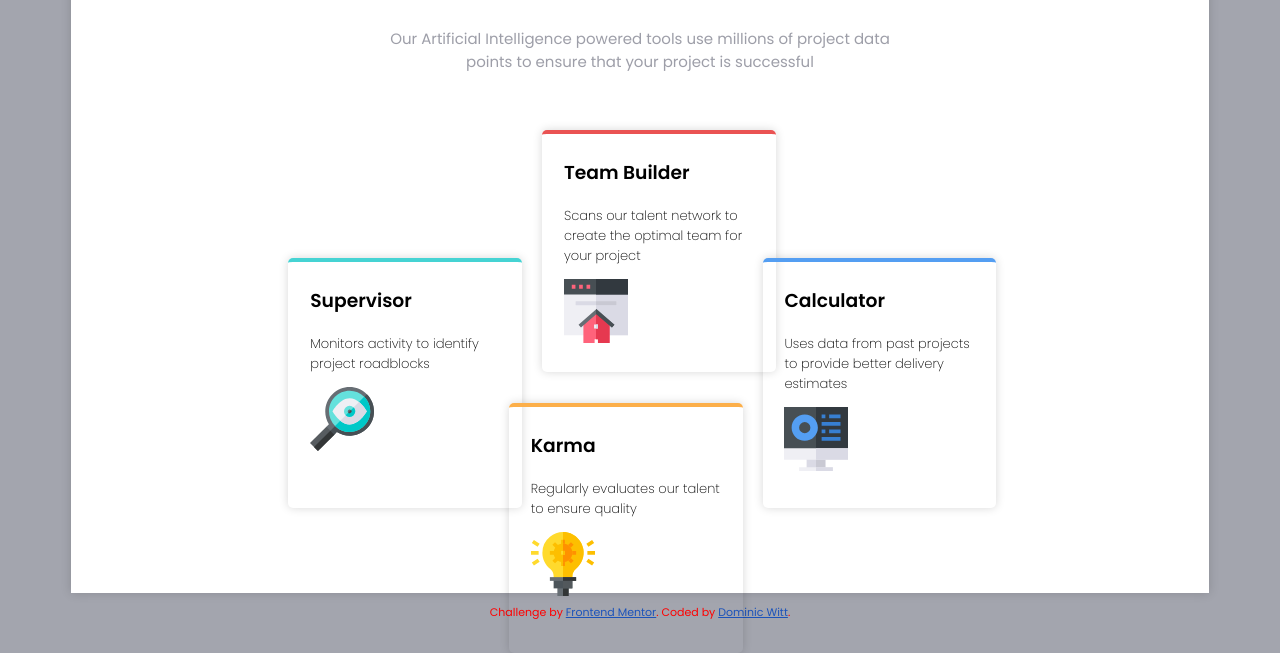
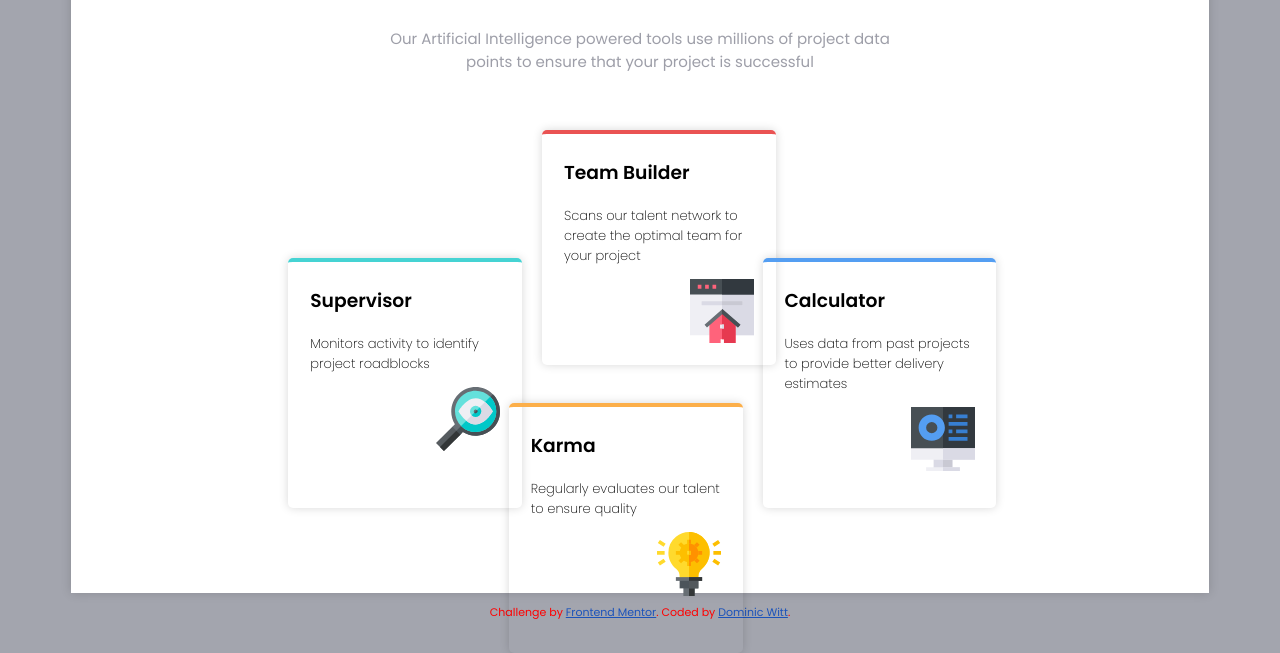
Before and after one commit to domwitt21/Four-Card-Feature-Section, a plain HTML site: page index.html in a window 1280 px wide. Shown: the part 167-820 px from the top of the page. Drawn offline with nearby package versions, Linux system fonts and the light colour scheme; some packages are replaced by stand-ins of ours; a script that the page names is missing.

Commit message:
Updated CSS

```diff
--- a/css/index.css
+++ b/css/index.css
@@ -129,6 +129,19 @@ body {
     top: 170px;
 }
 
+.containerSpvsr img {
+    float: right;
+}
+.containerTeamBuild img {
+    float: right;
+}
+.containerKarma img {
+    float: right;
+}
+.containerCalc img {
+    float: right;
+}
+
 @media screen and (max-width: 1440px) {
     .containerSpvsr { position: relative; left: 173px; }
     .containerTeamBuild { left: 155px; top: 10px; }
```
